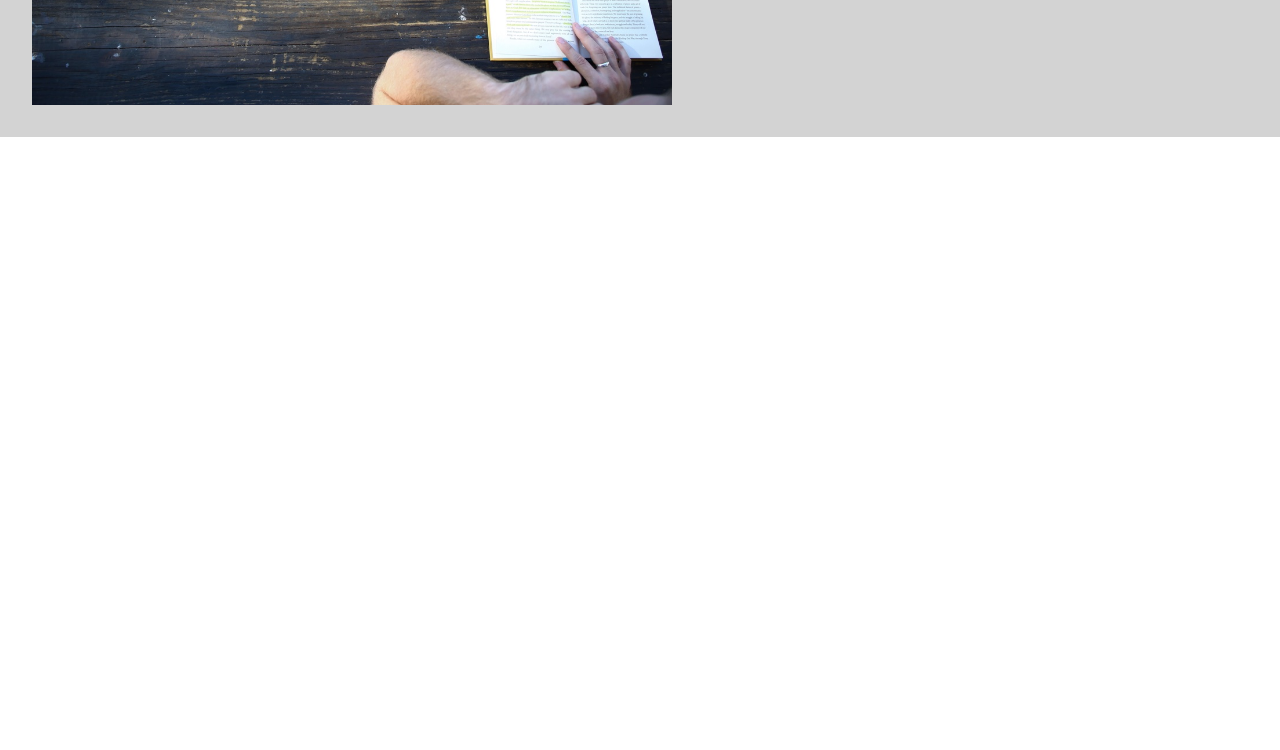
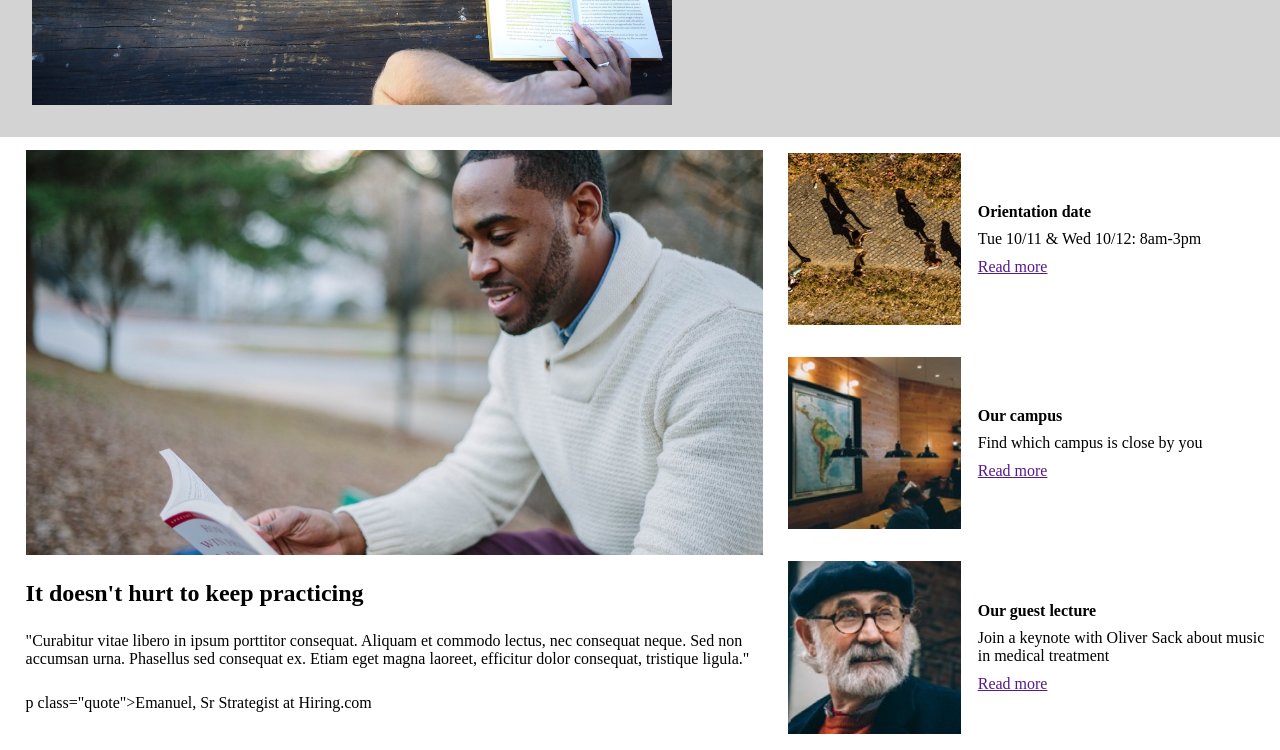
Before and after one commit to alex74271/colmar, a plain HTML site: page index.html in a window 1280 px wide. Shown: the part 456-1206 px from the top of the page. Before the commit the page ends 800 px from the top, so only its background shows below. Drawn offline with Linux system fonts and the light colour scheme.

Commit message:
Add practice information

```diff
--- a/index.html
+++ b/index.html
@@ -22,8 +22,9 @@
     </nav>
 </header>
 
+
+<main>
     <!-- Start -->
-<main>
     <section id="start">
         <img src="resources/images/banner.jpg" alt="banner">
         <div class="text">
@@ -33,6 +34,43 @@
         </div>
     </section>
 
+    <!-- Practice -->
+    <section id="practice">
+        <div class="practice-img">
+            <img src="resources/images/information-main.jpg" alt="man reading">
+            <h2>It doesn't hurt to keep practicing</h2>
+            <p>"Curabitur vitae libero in ipsum porttitor consequat. Aliquam et commodo lectus, nec consequat neque. Sed non accumsan urna. Phasellus sed consequat ex. Etiam eget magna laoreet, efficitur dolor consequat, tristique ligula."</p>
+                p class="quote">Emanuel, Sr Strategist at Hiring.com</p>
+
+        </div>
+        <div class="articles">
+            <div class="article">
+                <img src="resources/images/information-orientation.jpg" alt="walking">
+                <div class="text">
+                    <h4>Orientation date</h4>
+                    <p>Tue 10/11 & Wed 10/12: 8am-3pm</p>
+                    <a href="">Read more</a>
+                </div>
+            </div>
+            <div class="article">
+                <img src="resources/images/information-campus.jpg" alt="walking">
+                <div class="text">
+                    <h4>Our campus</h4>
+                    <p>Find which campus is close by you</p>
+                    <a href="">Read more</a>
+                </div>
+            </div>
+            <div class="article">
+                <img src="resources/images/information-guest-lecture.jpg" alt="walking">
+                <div class="text">
+                    <h4>Our guest lecture</h4>
+                    <p>Join a keynote with Oliver Sack about music in medical treatment</p>
+                    <a href="">Read more</a>
+                </div>
+            </div>
+        </div>
+    </section>
+
 </main>
 
 
--- a/resources/css/style.css
+++ b/resources/css/style.css
@@ -84,3 +84,52 @@ header h1 {
 #start h3{
 	font-size: 1.2rem;
 }
+
+/* Practice */
+#practice {
+	display: flex;
+}
+
+.practice-img {
+	flex: 6;
+	display: flex;
+	flex-direction: column;
+	justify-content: space-around;
+	margin: 0 2%;
+}
+
+.articles {
+	flex: 4;
+}
+
+#practice .article {
+	display: flex;
+	flex-direction: row;
+	justify-content: space-evenly;
+	padding: 1rem 0;
+}
+
+.practice-img img {
+	width: 100%;
+	height: auto;
+}
+
+#practice .article img {
+	width: 35%;
+	height: auto;
+	flex: 3.5;
+}
+
+#practice .article .text {
+	flex: 6.5;
+	display: flex;
+	flex-direction: column;
+	justify-content: center;
+	margin-left: 3.5%;
+}
+
+#practice .article .text h4,
+#practice .article .text p,
+#practice .article .text a {
+	margin: 0.3rem 0;
+}
```
